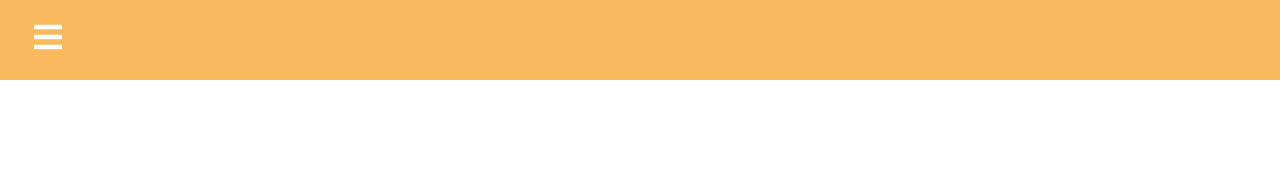
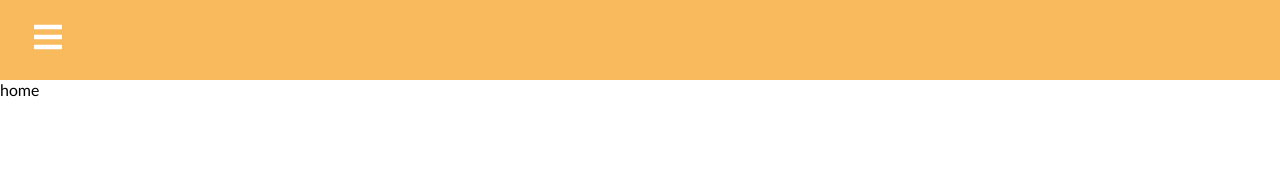
Before and after one commit to SabiDhiman/capstone, a React (Create React App) app in the folder clientside/: page / in a window 1280 px wide. Shown: the top 170 px of the page. Built offline with nearby package versions, Linux system fonts and the light colour scheme.

Commit message:
changes to app.js

```diff
--- a/clientside/src/App.js
+++ b/clientside/src/App.js
@@ -1,18 +1,24 @@
 
-import { BrowserRouter as Router, Routes, Route } from 'react-router-dom';
+import {BrowserRouter, Routes, Route} from "react-router-dom";
 import './App.css';
 import Sidebar from './components/sidebar/Sidebar'
+import HomePage from './pages/Homepage'
 
 function App() {
   return (
 
     <>
-      <Router>
+      <BrowserRouter>
     <Sidebar/>
     <Routes>
-    <Route path = '/'/>
-    </Routes>
-    </Router>
+    <Route path = "/" element={<HomePage />} />
+          {/* <Route path = "/:id/FormPage" element={<FormPage />} /> */}
+          {/* <Route path = "/LoginPage" element = {<LoginPage />} />*/}
+          {/* <Route path = "/DonationPage" element = {<DonationPage />} />  */}
+          </Routes>
+        </BrowserRouter>
+
+
     </>
   );
 }
--- a/clientside/src/pages/Homepage.js
+++ b/clientside/src/pages/Homepage.js
@@ -1 +1,11 @@
-const Homepage
+import React from 'react'
+
+function Homepage() {
+    return (
+        <div>
+            home
+        </div>
+    )
+}
+
+export default Homepage
```
Also changed, not shown: 1 other file (tests, documents, lock files or other folders).
